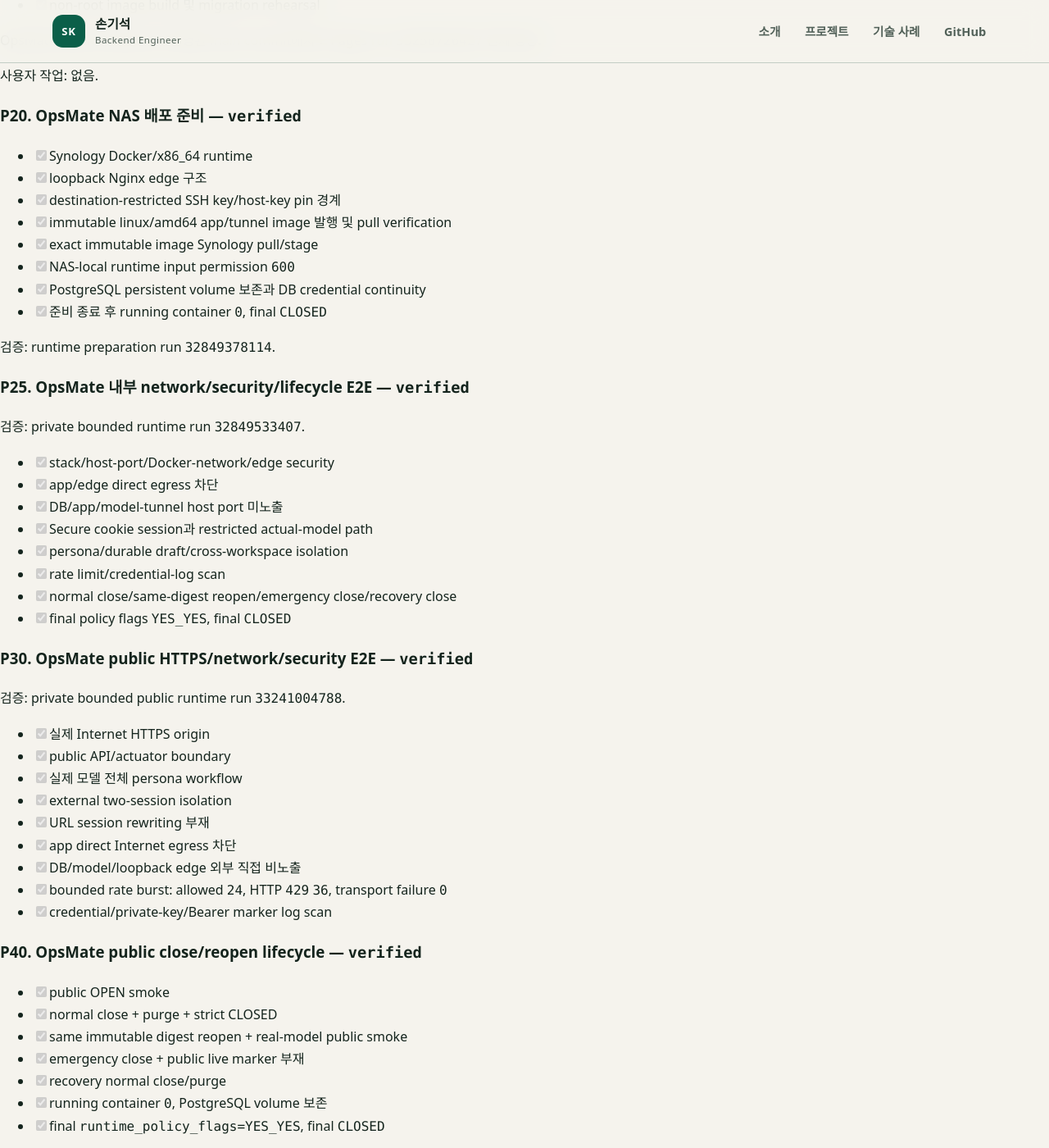
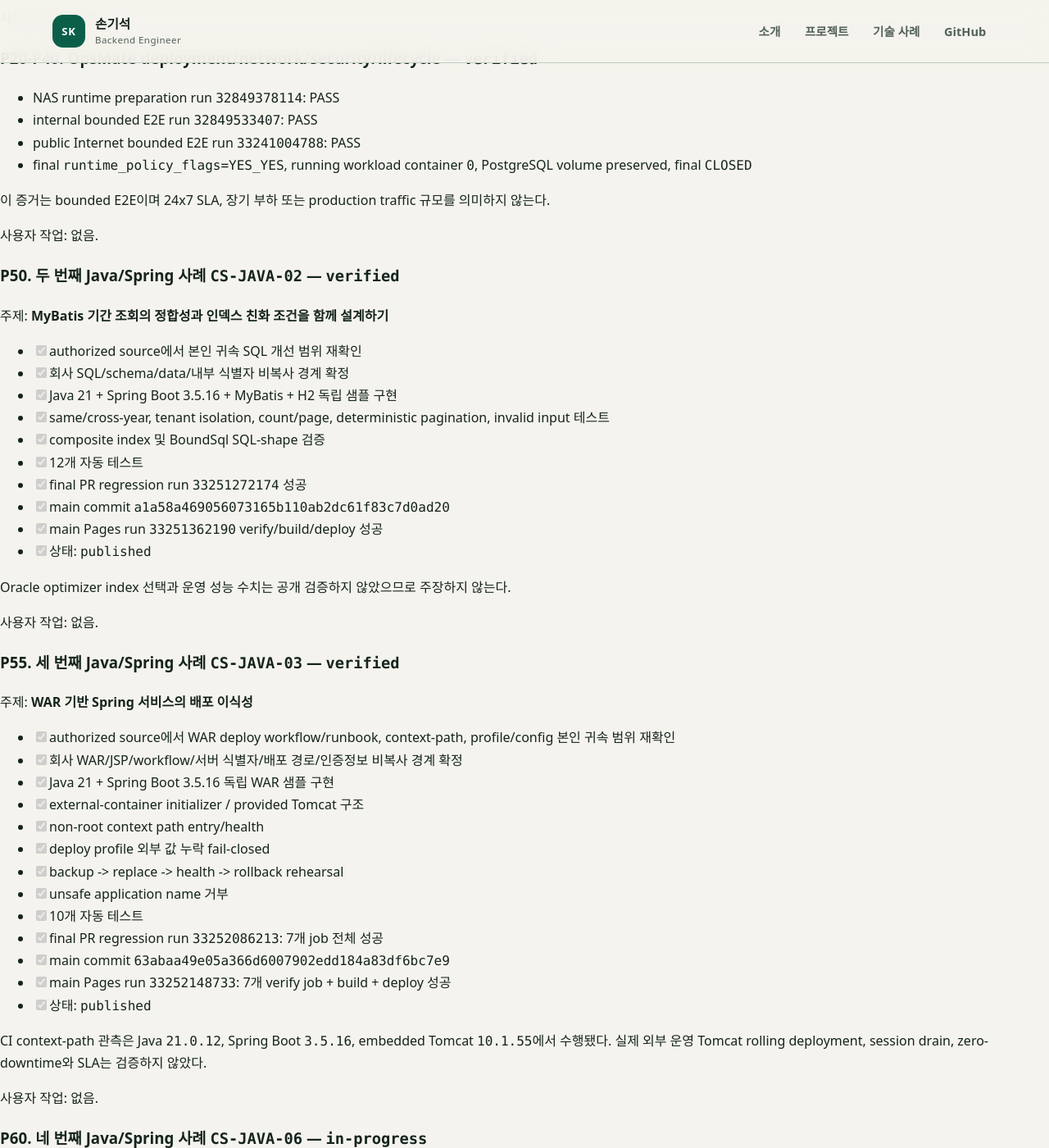
Before and after one commit to son1004007/engineering-career-portfolio, a Jekyll site: the page built from PORTFOLIO_COMPLETION_PLAN.md, in a window 1280 px wide and 1400 px high, scrolled down 1430 px. Shown: the whole window at 82% size. Built offline with Jekyll 4.4.1, drawn with Linux system fonts in a browser that asks for light colours; our own code applies the rules of GitHub Pages for plain Markdown files; some of the changed text lies outside the part shown.

Commit message:
docs: advance completion plan to CS-JAVA-06

```diff
--- a/PORTFOLIO_COMPLETION_PLAN.md
+++ b/PORTFOLIO_COMPLETION_PLAN.md
@@ -49,95 +48,85 @@
 - [x] shell/Compose/Nginx/container/runbook 검증
 - [x] non-root image build 및 migration rehearsal
 
-OpsMate public evidence가 반영된 main commit에서도 Pages run `33250726427` 전체 성공.
+사용자 작업: 없음.
+
+### P20-P40. OpsMate deployment/network/security/lifecycle — `verified`
+
+- NAS runtime preparation run `32849378114`: PASS
+- internal bounded E2E run `32849533407`: PASS
+- public Internet bounded E2E run `33241004788`: PASS
+- final `runtime_policy_flags=YES_YES`, running workload container `0`, PostgreSQL volume preserved, final `CLOSED`
+
+이 증거는 bounded E2E이며 24x7 SLA, 장기 부하 또는 production traffic 규모를 의미하지 않는다.
 
 사용자 작업: 없음.
 
-### P20. OpsMate NAS 배포 준비 — `verified`
-
-- [x] Synology Docker/x86_64 runtime
-- [x] loopback Nginx edge 구조
-- [x] destination-restricted SSH key/host-key pin 경계
-- [x] immutable linux/amd64 app/tunnel image 발행 및 pull verification
-- [x] exact immutable image Synology pull/stage
-- [x] NAS-local runtime input permission `600`
-- [x] PostgreSQL persistent volume 보존과 DB credential continuity
-- [x] 준비 종료 후 running container `0`, final `CLOSED`
-
-검증: runtime preparation run `32849378114`.
-
-### P25. OpsMate 내부 network/security/lifecycle E2E — `verified`
-
-검증: private bounded runtime run `32849533407`.
-
-- [x] stack/host-port/Docker-network/edge security
-- [x] app/edge direct egress 차단
-- [x] DB/app/model-tunnel host port 미노출
-- [x] Secure cookie session과 restricted actual-model path
-- [x] persona/durable draft/cross-workspace isolation
-- [x] rate limit/credential-log scan
-- [x] normal close/same-digest reopen/emergency close/recovery close
-- [x] final policy flags `YES_YES`, final `CLOSED`
-
-### P30. OpsMate public HTTPS/network/security E2E — `verified`
-
-검증: private bounded public runtime run `33241004788`.
-
-- [x] 실제 Internet HTTPS origin
-- [x] public API/actuator boundary
-- [x] 실제 모델 전체 persona workflow
-- [x] external two-session isolation
-- [x] URL session rewriting 부재
-- [x] app direct Internet egress 차단
-- [x] DB/model/loopback edge 외부 직접 비노출
-- [x] bounded rate burst: allowed `24`, HTTP `429` `36`, transport failure `0`
-- [x] credential/private-key/Bearer marker log scan
-
-### P40. OpsMate public close/reopen lifecycle — `verified`
-
-- [x] public OPEN smoke
-- [x] normal close + purge + strict CLOSED
-- [x] same immutable digest reopen + real-model public smoke
-- [x] emergency close + public live marker 부재
-- [x] recovery normal close/purge
-- [x] running container `0`, PostgreSQL volume 보존
-- [x] final `runtime_policy_flags=YES_YES`, final `CLOSED`
-
-이 증거는 bounded E2E이며 24x7 SLA, 장기 부하 또는 production traffic 규모를 의미하지 않는다.
-
-### P50. 두 번째 Java/Spring 사례 `CS-JAVA-02` — `in-progress`
+### P50. 두 번째 Java/Spring 사례 `CS-JAVA-02` — `verified`
 
 주제: **MyBatis 기간 조회의 정합성과 인덱스 친화 조건을 함께 설계하기**
 
-- [x] 후보 선택
 - [x] authorized source에서 본인 귀속 SQL 개선 범위 재확인
-- [x] 공개 금지 경계 확정: 회사 SQL/schema/data/내부 식별자 비복사
-- [x] 독립 합성 요구사항·테스트 설계
+- [x] 회사 SQL/schema/data/내부 식별자 비복사 경계 확정
 - [x] Java 21 + Spring Boot 3.5.16 + MyBatis + H2 독립 샘플 구현
 - [x] same/cross-year, tenant isolation, count/page, deterministic pagination, invalid input 테스트
-- [x] synthetic composite index 및 BoundSql SQL-shape 검증
-- [x] 12개 테스트 `./mvnw -q clean verify` 성공 — PR run `33251026033`의 MyBatis job
-- [x] 사례 게시물·README·ARCHITECTURE·SETUP·VERIFICATION 작성
-- [ ] 최신 전체 PR regression 성공
-- [ ] main merge
-- [ ] GitHub Pages build/deploy 및 공개 case/sample 링크 확인
+- [x] composite index 및 BoundSql SQL-shape 검증
+- [x] 12개 자동 테스트
+- [x] final PR regression run `33251272174` 성공
+- [x] main commit `a1a58a469056073165b110ab2dc61f83c7d0ad20`
+- [x] main Pages run `33251362190` verify/build/deploy 성공
+- [x] 상태: `published`
 
-Oracle optimizer의 index 선택과 운영 성능 수치는 공개 검증하지 않았으므로 주장하지 않는다.
+Oracle optimizer index 선택과 운영 성능 수치는 공개 검증하지 않았으므로 주장하지 않는다.
 
 사용자 작업: 없음.
 
-### P55. 다음 Java/Spring 사례 — `pending`
+### P55. 세 번째 Java/Spring 사례 `CS-JAVA-03` — `verified`
 
-`CS-JAVA-02`가 Pages에 게시된 뒤 다음 `source-reviewed` 후보를 선택한다.
+주제: **WAR 기반 Spring 서비스의 배포 이식성**
 
-선택 기준:
+- [x] authorized source에서 WAR deploy workflow/runbook, context-path, profile/config 본인 귀속 범위 재확인
+- [x] 회사 WAR/JSP/workflow/서버 식별자/배포 경로/인증정보 비복사 경계 확정
+- [x] Java 21 + Spring Boot 3.5.16 독립 WAR 샘플 구현
+- [x] external-container initializer / provided Tomcat 구조
+- [x] non-root context path entry/health
+- [x] deploy profile 외부 값 누락 fail-closed
+- [x] backup -> replace -> health -> rollback rehearsal
+- [x] unsafe application name 거부
+- [x] 10개 자동 테스트
+- [x] final PR regression run `33252086213`: 7개 job 전체 성공
+- [x] main commit `63abaa49e05a366d6007902edd184a83df6bc7e9`
+- [x] main Pages run `33252148733`: 7개 verify job + build + deploy 성공
+- [x] 상태: `published`
 
-1. 인증과 SQL 사례와 다른 backend dimension을 추가할 것
-2. 본인 귀속과 공개 경계를 재확인할 수 있을 것
-3. 회사 코드와 독립된 합성 샘플로 정상·실패·경계 테스트가 가능할 것
-4. 확인되지 않은 운영 성과를 필요로 하지 않을 것
+CI context-path 관측은 Java `21.0.12`, Spring Boot `3.5.16`, embedded Tomcat `10.1.55`에서 수행됐다. 실제 외부 운영 Tomcat rolling deployment, session drain, zero-downtime와 SLA는 검증하지 않았다.
 
-### P60. 포트폴리오 유지관리 — `pending`
+사용자 작업: 없음.
+
+### P60. 네 번째 Java/Spring 사례 `CS-JAVA-06` — `in-progress`
+
+주제: **여러 화면에 흩어진 기준값과 사용자 식별 규칙을 한 흐름으로 정합화한 과정**
+
+선택 이유:
+
+1. 인증, SQL query shape, deployment portability와 다른 application/domain-rule dimension을 추가한다.
+2. 기존 상태가 `source-reviewed`라 authorized source에서 재확인이 가능하다.
+3. Controller-Service-Mapper 규칙을 주문·회원 합성 도메인으로 독립 재구현할 수 있다.
+4. 정상·실패·경계 회귀 테스트를 운영 성과 주장 없이 검증할 수 있다.
+
+실행 gate:
+
+- [ ] authorized source에서 본인 귀속과 실제 결함/수정 경계 재확인
+- [ ] 공개 금지 정보와 합성 도메인 경계 확정
+- [ ] canonical business rule, user identity, persistence filter 요구사항 정의
+- [ ] 정상/실패/경계 회귀 테스트 설계
+- [ ] 독립 Spring 샘플 구현
+- [ ] sample CI와 전체 portfolio regression
+- [ ] 사례 문서 공개 안전성 검수
+- [ ] main Pages build/deploy
+
+사용자 작업: 기존 authorized evidence만으로 확정할 수 없는 내부 사실이 반드시 필요한 경우에만 요청한다.
+
+### P70. 포트폴리오 유지관리 — `pending`
 
 - [ ] Pages 링크/배포 상태 정기 확인
 - [ ] 물리 모바일 최종 UX 검수
@@ -148,7 +137,7 @@ Oracle optimizer의 index 선택과 운영 성능 수치는 공개 검증하지
 
 현재 즉시 필요한 사용자 작업은 없다.
 
-OpsMate workload는 `CLOSED` 상태를 유지하고 있으며 현재 active work는 `CS-JAVA-02`의 publication gate다.
+OpsMate workload는 `CLOSED` 상태를 유지한다. 현재 active work는 `CS-JAVA-06` authorized source re-review다.
 
 ## 완료 판정
 
@@ -156,5 +145,7 @@ OpsMate workload는 `CLOSED` 상태를 유지하고 있으며 현재 active work
 2. OpsMate code/regression + real-model/internal/public bounded E2E: `verified`
 3. OpsMate 24x7 운영/SLA/장기 부하: `not claimed`
 4. 첫 Java/Spring 인증 사례: `sample-verified`
-5. 두 번째 MyBatis 사례: sample CI `verified`, Pages publication pending
-6. 회사 업무 사례: 권한 있는 원본 검토와 독립 공개 샘플 검증 상태를 분리
+5. 두 번째 MyBatis 사례: `published`
+6. 세 번째 WAR deployment 사례: `published`
+7. 네 번째 업무 규칙 정합성 사례: `source-reviewed`, active reproduction pending
+8. 회사 업무 사례: 권한 있는 원본 검토와 독립 공개 샘플 검증 상태를 분리
```
Also changed, not shown: other parts of PORTFOLIO_COMPLETION_PLAN.md (+1 -2 lines).
